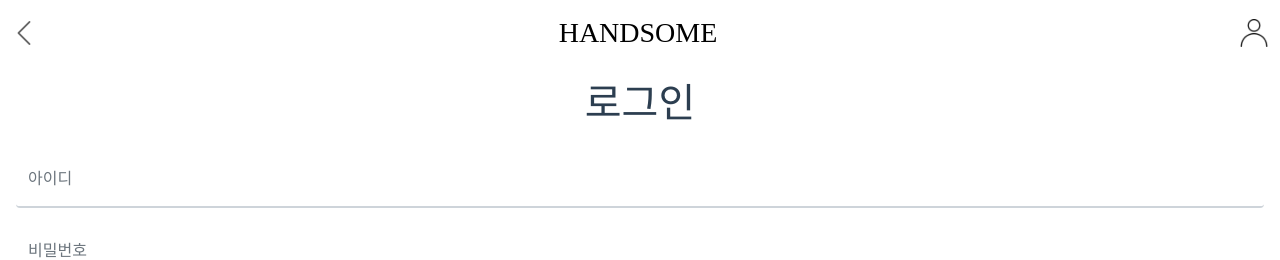
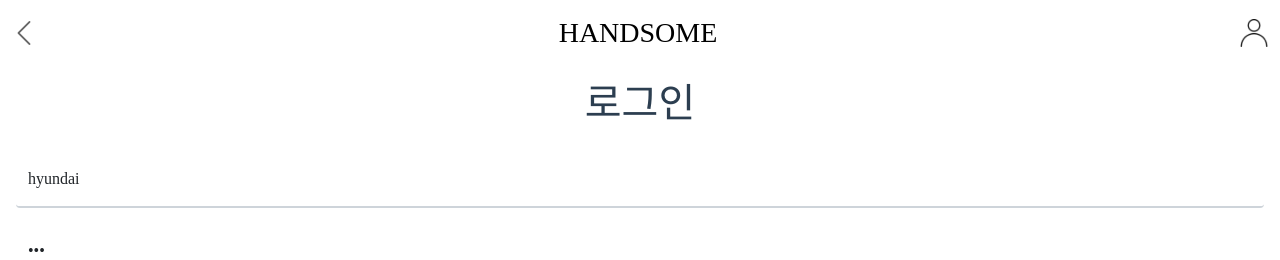
Before and after one commit to Hyundai-ITE-Final-Team5/FE-Mobile, a Vue app in the folder ite5-fe-mobile/: page /login in a window 1280 px wide. Shown: the top 260 px of the page. Built offline with nearby package versions, Linux system fonts and the light colour scheme; a web font is replaced by a local one.

Commit message:
refactor(login): add default id and password

```diff
--- a/ite5-fe-mobile/src/views/Login.vue
+++ b/ite5-fe-mobile/src/views/Login.vue
@@ -48,8 +48,8 @@
   data: function() {
     return {
       credential: {
-        mid: '',
-        mpassword: '',
+        mid: 'hyundai',
+        mpassword: '123',
       },
     }
   },
```
